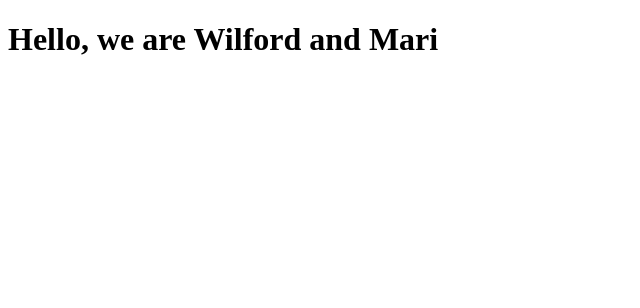
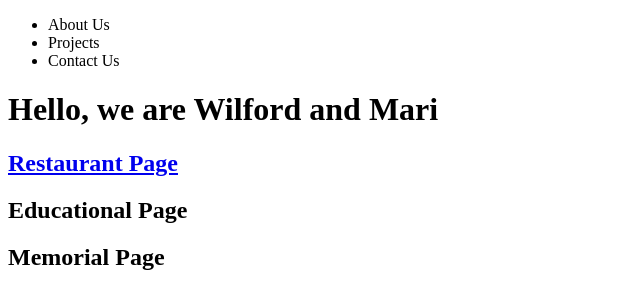
Before and after one commit to MarilenaRoque/PortfolioPageMicroverseTrial, a plain HTML site: page index.html in a window 1280 px wide. Shown: the whole page, without its empty margins (0-640 px from the left). Drawn offline with Linux system fonts and the light colour scheme.

Commit message:
projects div and github link

```diff
--- a/index.html
+++ b/index.html
@@ -8,7 +8,21 @@
 </html>
 
 <body>
+    <nav>
+        <ul>
+            <li>About Us</li>
+            <li>Projects</li>
+            <li>Contact Us</li>
+
+        </ul>
+    </nav>
     <div id=welcome-section>
         <h1>Hello, we are Wilford and Mari</h1>
     </div>
+    <div id="projects">
+        <h2 class="project-title"><a href='#'>Restaurant Page</a></h2>
+        <h2 class="project-title"><a href='#'></a>Educational Page</a></h2>
+        <h2 class="project-title"><a href='#'></a>Memorial Page</a></h2>
+      </div>
+      <a href="https://github.com/MarilenaRoque"></a>
 </body>
```
